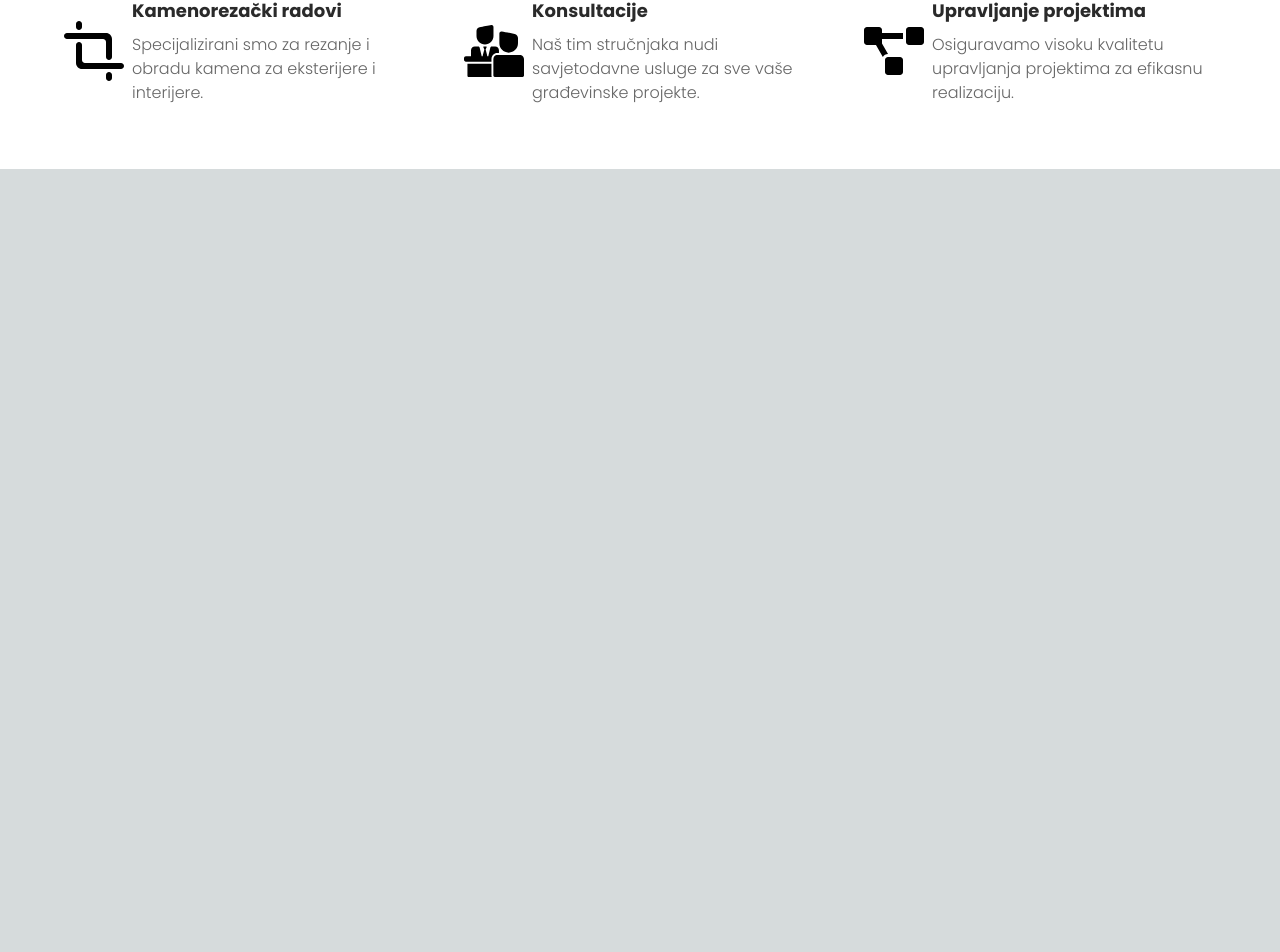
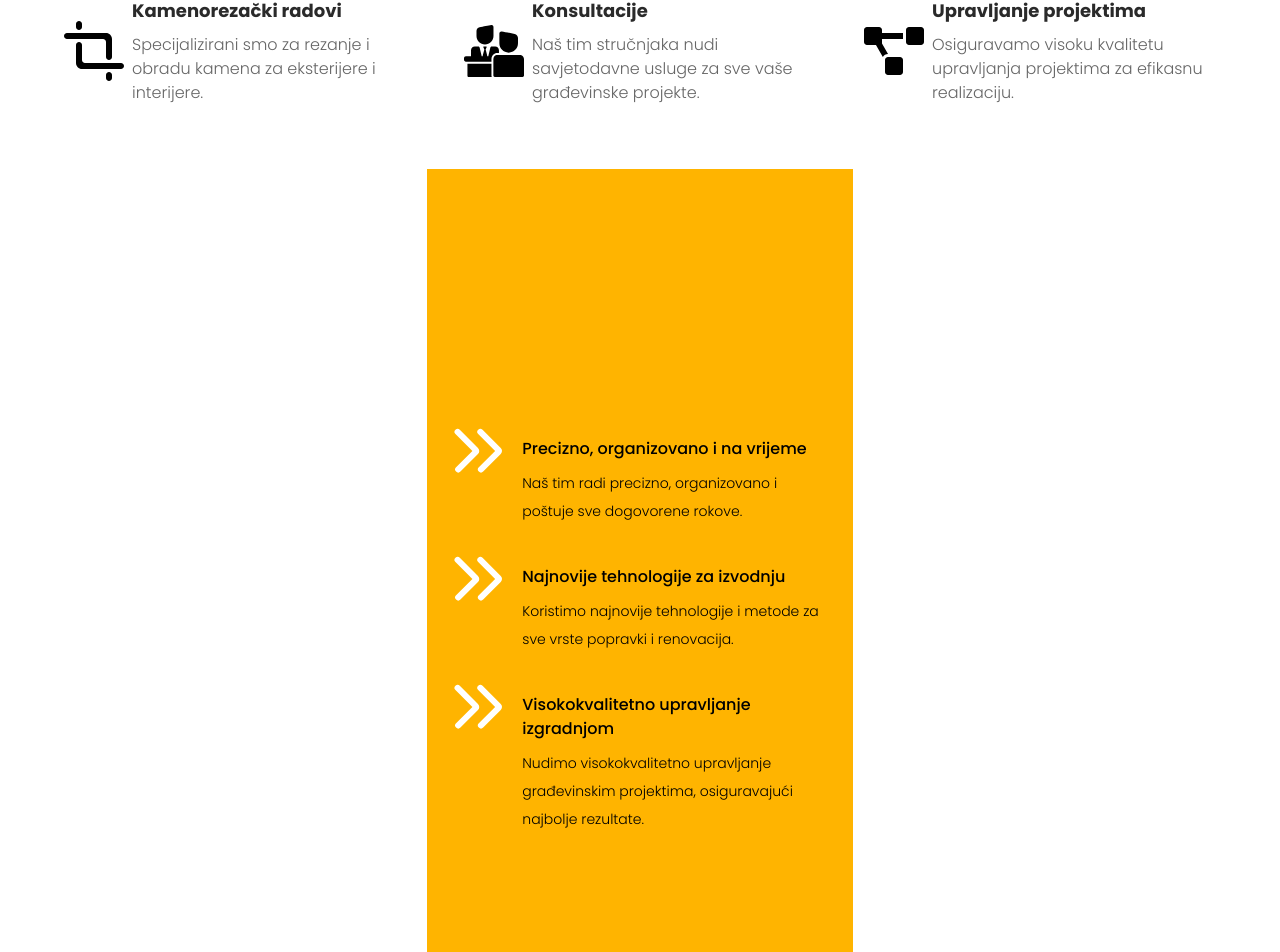
Before and after one commit to VeldinS/construct-it, a Next.js app: page / in a window 1280 px wide. Shown: the part 1023-1975 px from the top of the page. Before the commit the page ends 1192 px from the top, so only its background shows below. Built offline with nearby package versions, Linux system fonts and the light colour scheme.

Commit message:
Home page - project section implementation - p1

```diff
--- a/src/app/page.tsx
+++ b/src/app/page.tsx
@@ -1,6 +1,7 @@
 import Navbar from "@/components/navbar/Navbar";
 import LandingSection from "@/components/home/landing-section";
 import ServiceCard from "@/components/home/service-card";
+import ProjectSection from "@/components/home/project-section";
 
 export default function Home() {
     return (
@@ -33,6 +34,7 @@ export default function Home() {
                              image={'/assets/icons/upr-projektima-icon.svg'}
                 />
             </section>
+            <ProjectSection />
         </div>
     )
 }
--- /dev/null
+++ b/src/components/home/project-section.tsx
@@ -0,0 +1,57 @@
+import React from 'react';
+import Image from "next/image";
+
+import doubleArrow from '@/assets/icons/double-right-arrow.svg';
+
+function ProjectSection() {
+    return (
+        <section className={'h-screen w-screen flex flex-row items-center justify-center bg-white'}>
+            <div
+                className="w-1/3 h-full flex flex-col items-start justify-start gap-4 px-[2%] pt-[20%] bg-orange-primary">
+                <div className="relative flex flex-row items-start justify-start gap-3">
+                    <div className="absolute w-[50px] h-[50px]">
+                        <Image src={doubleArrow} alt="Double right arrow." fill />
+                    </div>
+                    <div className="flex flex-col items-start justify-center gap-2 py-3 ml-[70px]">
+                        <h2 className="text-black font-rubik font-medium text-base">
+                            Precizno, organizovano i na vrijeme
+                        </h2>
+                        <p className="text-black font-rubik font-light text-sm leading-loose">
+                            Naš tim radi precizno, organizovano i poštuje sve dogovorene rokove.
+                        </p>
+                    </div>
+                </div>
+                <div className="relative flex flex-row items-start justify-start gap-3">
+                    <div className="absolute w-[50px] h-[50px]">
+                        <Image src={doubleArrow} alt="Double right arrow." fill />
+                    </div>
+                    <div className="flex flex-col items-start justify-center gap-2 py-3 ml-[70px]">
+                        <h2 className="text-black font-rubik font-medium text-base">
+                            Najnovije tehnologije za izvodnju
+                        </h2>
+                        <p className="text-black font-rubik font-light text-sm leading-loose">
+                            Koristimo najnovije tehnologije i metode za sve vrste popravki i renovacija.
+                        </p>
+                    </div>
+                </div>
+                <div className="relative flex flex-row items-start justify-start gap-3">
+                    <div className="absolute w-[50px] h-[50px]">
+                        <Image src={doubleArrow} alt="Double right arrow." fill />
+                    </div>
+                    <div className="flex flex-col items-start justify-center gap-2 py-3 ml-[70px]">
+                        <h2 className="text-black font-rubik font-medium text-base">
+                            Visokokvalitetno upravljanje izgradnjom
+                        </h2>
+                        <p className="text-black font-rubik font-light text-sm leading-loose">
+                            Nudimo visokokvalitetno upravljanje građevinskim projektima, osiguravajući najbolje
+                            rezultate.
+                        </p>
+                    </div>
+                </div>
+            </div>
+        </section>
+    );
+}
+
+
+export default ProjectSection;
```
Also changed, not shown: public/assets/icons/double-right-arrow.svg (added), src/assets/icons/double-right-arrow.svg (added).
